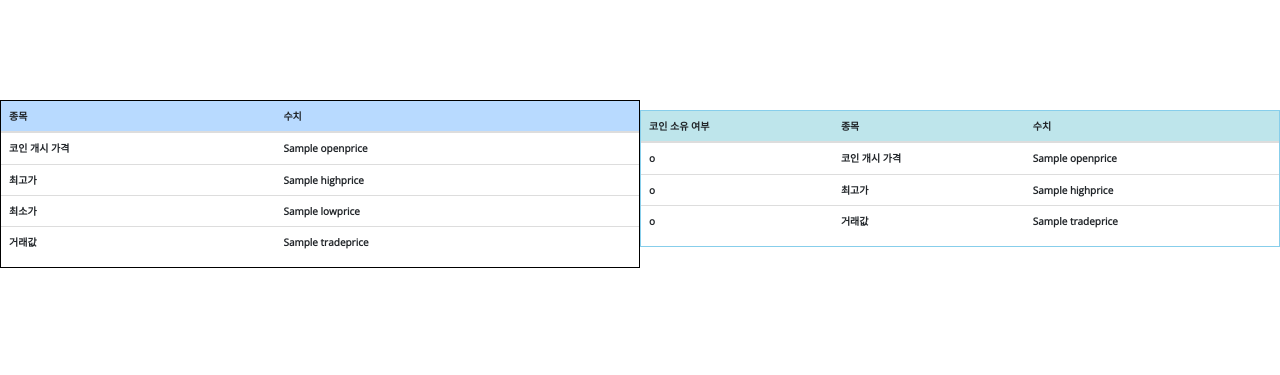
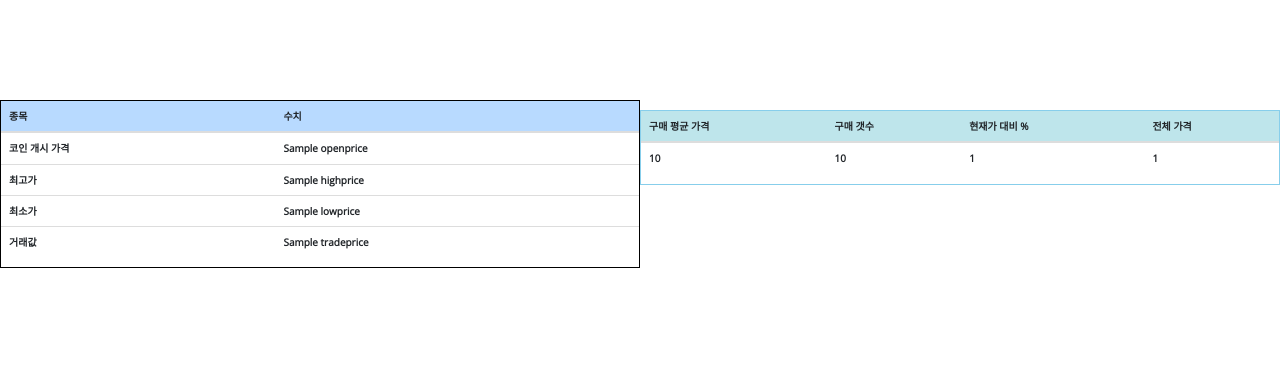
Before and after one commit to platic96/Final_Project, a Flask app: template templates/bitdetail.html in a window 1280 px wide. Shown: the top 375 px of the page. Run offline with Flask 3, Linux system fonts and the light colour scheme; the template is opened without the code that fills it: most values are stand-ins (such as "Sample title", 1, 10 or a date in 2020); data that the repository does not hold is empty; some libraries are stand-ins or nearby versions.

Commit message:
코인 보유시 내용

```diff
--- a/templates/bitdetail.html
+++ b/templates/bitdetail.html
@@ -133,27 +133,29 @@ $(function(){
       <table class="table">
           <thead>
             <tr class="table-info">
-              <th scope="col">코인 소유 여부</th>
-              <th scope="col">종목</th>
-              <th scope="col">수치</th>
+              <th scope="col">구매 평균 가격</th>
+              <th scope="col">구매 갯수</th>
+              <th scope="col">현재가 대비 %</th>
+			  <th scope="col">전체 가격</th>
             </tr>
           </thead>
           <tbody>
             <tr>
-                <td>o</td>
-             <td>코인 개시 가격</td>
-              <td>{{ coinData["openprice"] }}</td>
+                <td>{{ userData["avg_buy_price"] }}</td>
+             <td>{{ userData["balance"] }}</td>
+              <td>{{ percent }}</td>
+			  <td>{{ total_price }}</td>
             </tr>
-            <tr>
+            <!--tr>
                 <td>o</td>
                <td>최고가</td>
-              <td>{{ coinData["highprice"] }}</td>
+              <td>{{ userData["balance"] }}</td>
             </tr>
             <tr>
                 <td>o</td>
               <td>거래값</td>
-                <td>{{ coinData["tradeprice"] }}</td>
-            </tr>
+                <td>{{ userData["unit_currency"] }}</td>
+            </tr-->
           </tbody>
         </table>
 
--- a/views/main.py
+++ b/views/main.py
@@ -60,9 +60,9 @@ def bitdetail():
         print(coinData["coinname"][4:])
         for i in range(len(userData)):
             if userData[i]["currency"] == coinData["coinname"][4:]:
-                break
-
-        return render_template("bitdetail.html", coinData=coinData, userData=userData)
+                percent =round(float(coinData['tradeprice'])/(float(userData[i]['avg_buy_price']))* 100, 2)
+                total_price = round(float(coinData['tradeprice'])*(float(userData[i]["balance"])),2)
+                return render_template("bitdetail.html", coinData=coinData, userData=userData[i],total_price=total_price,percent=percent)
 
     return render_template("bitdetail.html", coinData=coinData)
 
```
